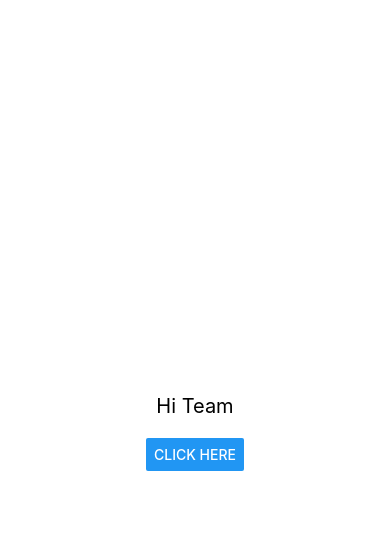
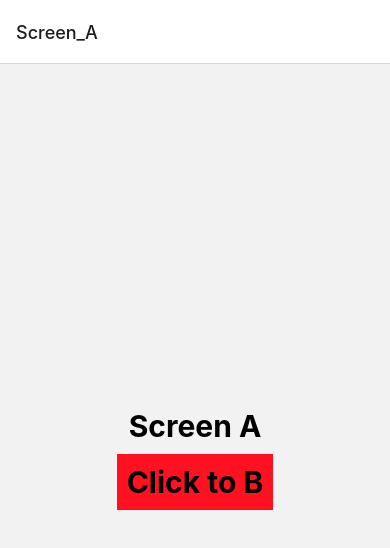
Before and after one commit to peddiraju11/ReactNative_Sample, a React Native app: screen / in a window 390 px wide. Shown: the top 548 px of the page. Built offline with nearby package versions, Linux system fonts and the light colour scheme.

Commit message:
Worked on stack navigator

```diff
--- a/App.js
+++ /dev/null
@@ -1,34 +0,0 @@
-import React from 'react';
-import {
-  StyleSheet, View, Text, Button, Linking
-} from 'react-native';
-
-const App = () => {
-  return (
-    <View style={styles.body}>
-      <Text style={styles.text}>Hi Team</Text>
-      <Button style={styles.button} title='Click Here' onPress={() => { Linking.openURL("https://www.youtube.com") }}></Button>
-    </View>
-  );
-};
-
-const styles = StyleSheet.create({
-
-  body: {
-    backgroundColor: '#ffffff',
-    justifyContent: 'center',
-    alignItems: 'center',
-    flex: 1
-  },
-  text: {
-    color: '#000000',
-    fontSize: 20,
-    margin: 20,
-  },
-  button: {
-    margin: 20,
-  }
-
-});
-
-export default App;
--- a/index.js
+++ b/index.js
@@ -3,7 +3,7 @@
  */
 
 import {AppRegistry} from 'react-native';
-import App from './App';
+import App from './src/App';
 import {name as appName} from './app.json';
 
 AppRegistry.registerComponent(appName, () => App);
--- /dev/null
+++ b/src/App.js
@@ -0,0 +1,98 @@
+import React from 'react';
+import {
+  StyleSheet, View, Text, Pressable
+} from 'react-native';
+import { NavigationContainer } from "@react-navigation/native"
+import { createStackNavigator } from '@react-navigation/stack'
+
+const Stack = createStackNavigator();
+
+function ScreenA({ navigation }) {
+
+  const onPressHandlerA = () => {
+    navigation.navigate("Screen_B")
+  }
+  return (
+    <View style={styles.body}>
+      <Text style={styles.text}>
+        Screen A
+      </Text>
+      <Pressable
+        style={({ pressed }) => ({ backgroundColor: pressed ? '#F4FD' : "#F12" })}
+        onPress={onPressHandlerA}>
+        <Text style={styles.text}>
+          Click to B
+        </Text>
+      </Pressable>
+
+
+    </View >
+  )
+}
+
+function ScreenB({ navigation }) {
+
+  const onPressHandlerA = () => {
+    navigation.navigate("Screen_A")
+  }
+  return (
+    <View style={styles.body}>
+      <Text style={styles.text}>
+        Screen B
+      </Text>
+      <Pressable
+        style={({ pressed }) => ({ backgroundColor: pressed ? '#F4FD' : "#F12" })}
+        onPress={onPressHandlerA}>
+        <Text style={styles.text}>
+          Click to A
+        </Text>
+      </Pressable>
+    </View>
+  )
+}
+
+function App() {
+  return (
+    <NavigationContainer>
+      <Stack.Navigator
+      // screenOptions={{
+      //   header: () => null
+      // }}
+      >
+        <Stack.Screen
+          name="Screen_A"
+          component={ScreenA}
+        // options={{
+        //   header: () => null
+        // }
+        // }
+        />
+        <Stack.Screen
+          name="Screen_B"
+          component={ScreenB}
+        // options={{
+        //   header: () => null
+        // }
+        // }
+        />
+      </Stack.Navigator>
+    </NavigationContainer >
+  )
+}
+const styles = StyleSheet.create({
+
+  body: {
+    alignItems: 'center',
+    justifyContent: 'center',
+    flex: 1
+  },
+  text: {
+    fontSize: 30,
+    fontWeight: 'bold',
+    margin: 10
+  }
+
+
+});
+
+export default App;
```
Also changed, not shown: package.json (+6 -1 lines), 1 other file (tests, documents, lock files or other folders).
